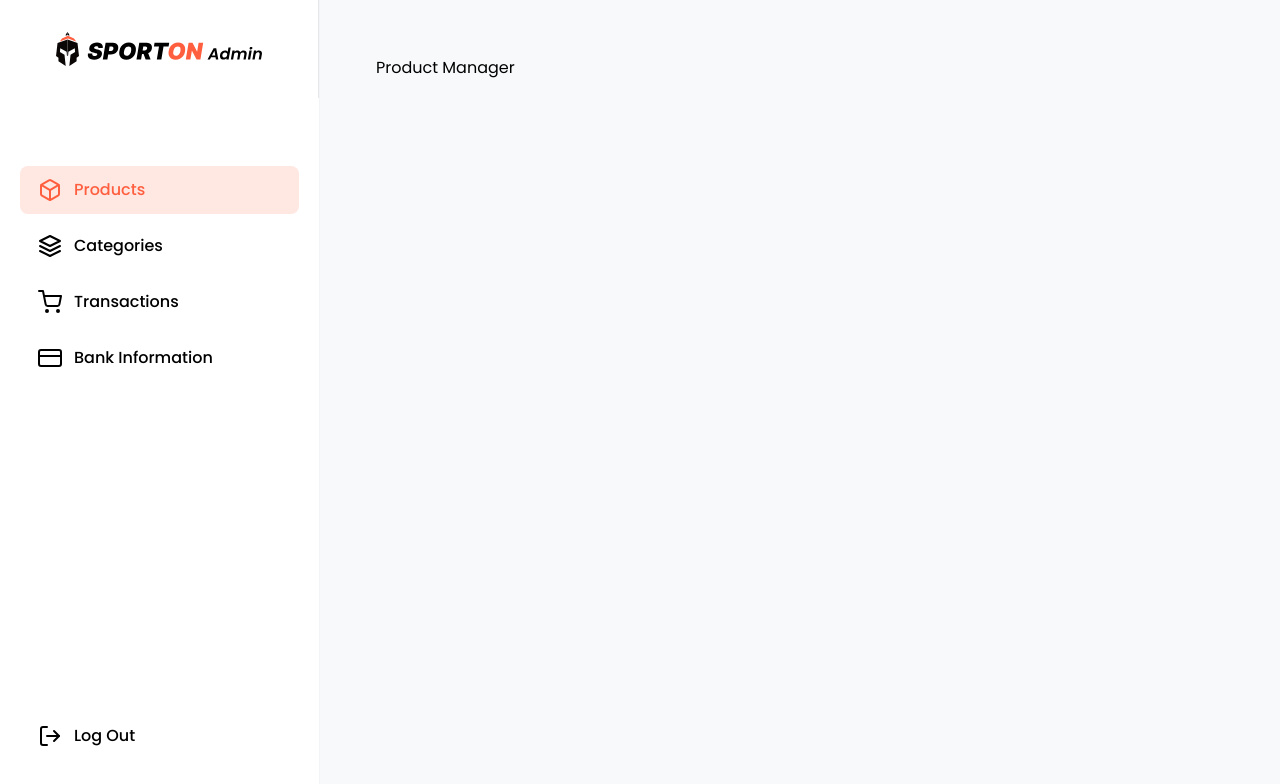
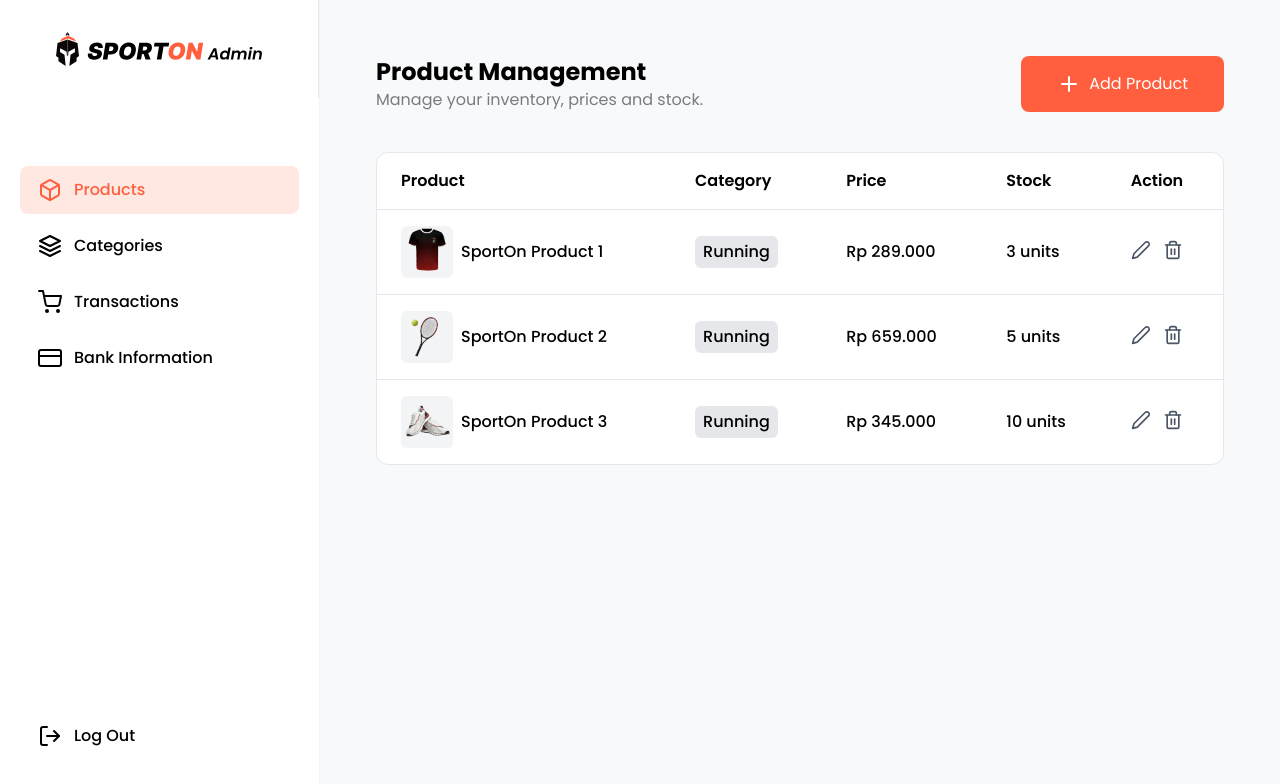
Before and after one commit to frsyi/sporton-fe, a Next.js app: page /admin/products in a window 1280 px wide. Shown: the top 784 px of the page. Built offline with nearby package versions, Linux system fonts and the light colour scheme.

Commit message:
feat: add product management page

```diff
--- a/app/(dashboard)/admin/products/page.tsx
+++ b/app/(dashboard)/admin/products/page.tsx
@@ -1,7 +1,21 @@
+import Button from "@/app/(landing)/components/ui/button";
+import { FiPlus } from "react-icons/fi";
+import ProductTable from "../../components/products/product-table";
+
 const ProductManagement = () => {
   return (
     <div>
-      <h1>Product Manager</h1>
+      <div className="flex justify-between items-center mb-10">
+        <div>
+          <h1 className="font-bold text-2xl">Product Management</h1>
+          <p className="opacity-50">Manage your inventory, prices and stock.</p>
+        </div>
+        <Button className="rounded-lg">
+          <FiPlus size={24} />
+          Add Product
+        </Button>
+      </div>
+      <ProductTable />
     </div>
   );
 };
--- /dev/null
+++ b/app/(dashboard)/components/products/product-table.tsx
@@ -0,0 +1,87 @@
+import priceFormatter from "@/app/utils/price-formatter";
+import Image from "next/image";
+import { FiEdit2, FiTrash2 } from "react-icons/fi";
+
+const productData = [
+  {
+    name: "SportOn Product 1",
+    imageUrl: "/images/products/product-1.png",
+    category: "Running",
+    price: 289000,
+    stock: 3,
+  },
+  {
+    name: "SportOn Product 2",
+    imageUrl: "/images/products/product-2.png",
+    category: "Running",
+    price: 659000,
+    stock: 5,
+  },
+  {
+    name: "SportOn Product 3",
+    imageUrl: "/images/products/product-3.png",
+    category: "Running",
+    price: 345000,
+    stock: 10,
+  },
+];
+
+const ProductTable = () => {
+  return (
+    <div className="bg-white rounded-xl border border-gray-200">
+      <table className="w-full text-left border-collapse">
+        <thead>
+          <tr className="border-b border-gray-200">
+            <th className="px-6 py-4 font-semibold">Product</th>
+            <th className="px-6 py-4 font-semibold">Category</th>
+            <th className="px-6 py-4 font-semibold">Price</th>
+            <th className="px-6 py-4 font-semibold">Stock</th>
+            <th className="px-6 py-4 font-semibold">Action</th>
+          </tr>
+        </thead>
+        <tbody>
+          {productData.map((data, index) => (
+            <tr
+              key={index}
+              className="border-b border-gray-200 last:border-b-0"
+            >
+              <td className="px-6 py-4 font-medium">
+                <div className="flex gap-2 items-center">
+                  <div className="aspect-square bg-gray-100 rounded-md">
+                    <Image
+                      src={data.imageUrl}
+                      width={52}
+                      height={52}
+                      alt={data.name}
+                      className="aspect-square object-contain"
+                    />
+                  </div>
+                  <span>{data.name}</span>
+                </div>
+              </td>
+              <td className="px-6 py-4 font-medium">
+                <div className="rounded-md bg-gray-200 px-2 py-1 w-fit">
+                  {data.category}
+                </div>
+              </td>
+              <td className="px-6 py-4 font-medium">
+                {priceFormatter(data.price)}
+              </td>
+              <td className="px-6 py-4 font-medium">{data.stock} units</td>
+              <td className="px-6 py-7.5 flex items-center gap-3 text-gray-600">
+                <button>
+                  <FiEdit2 size={20} />
+                </button>
+                <button>
+                  <FiTrash2 size={20} />
+                </button>
+              </td>
+            </tr>
+          ))}
+        </tbody>
+      </table>
+    </div>
+  );
+};
+
+export default ProductTable;
```
